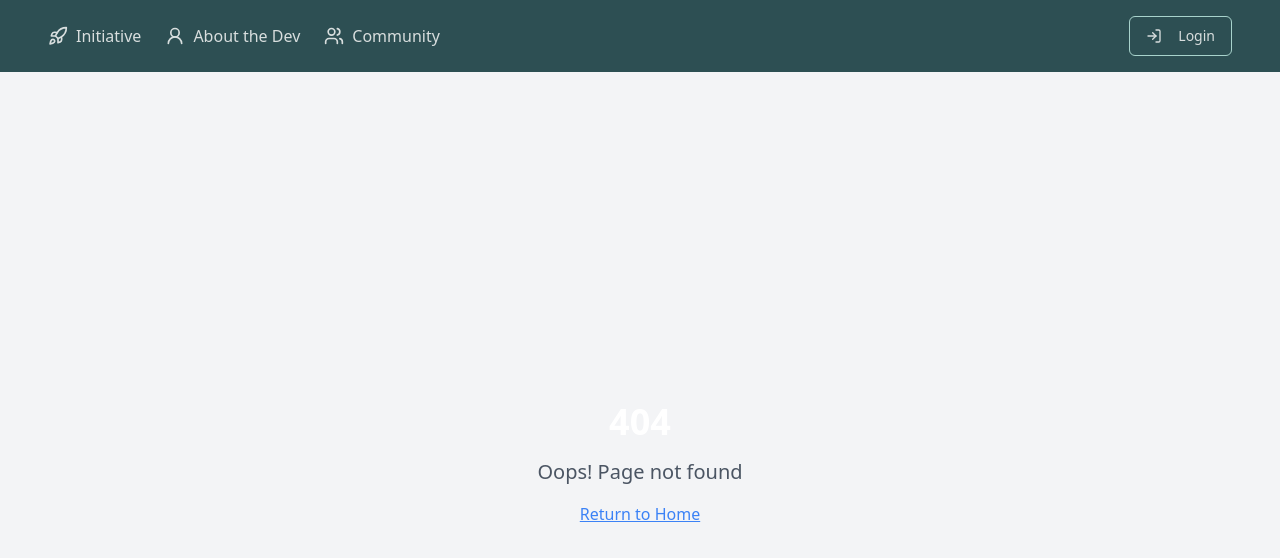
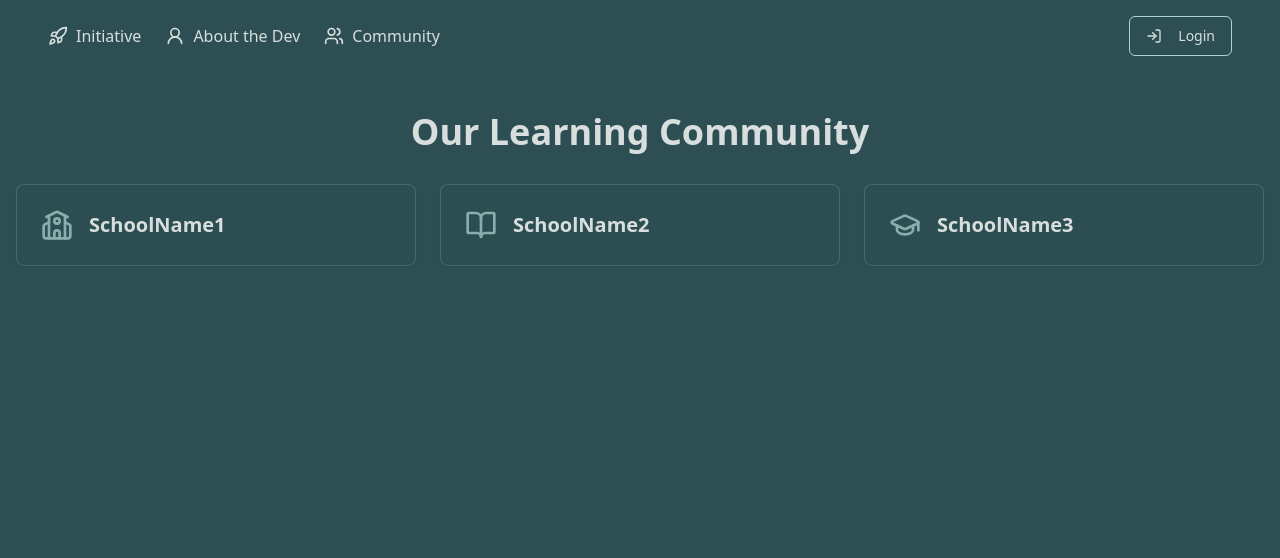
Before and after one commit to YingChenLeu/mindful-learning-loop, a React (Vite) app: page /community in a window 1280 px wide. Before the commit this address had no page. Shown: the top 558 px of the page. Built offline with nearby package versions, Linux system fonts and the light colour scheme.

Commit message:
Add community section
Implement a community section with pulsing icons and school names.

```diff
--- a/src/App.tsx
+++ b/src/App.tsx
@@ -1,4 +1,3 @@
-
 import React from 'react';
 import { Toaster } from "@/components/ui/toaster";
 import { Toaster as Sonner } from "@/components/ui/sonner";
@@ -12,6 +11,7 @@ import AboutDev from "./pages/AboutDev";
 import Index from "./pages/Index";
 import PostProblem from "./pages/PostProblem";
 import NotFound from "./pages/NotFound";
+import Community from "./pages/Community";
 
 const App: React.FC = () => {
   const queryClient = new QueryClient();
@@ -30,6 +30,7 @@ const App: React.FC = () => {
               <Route path="/about-dev" element={<AboutDev />} />
               <Route path="/browse" element={<Index />} />
               <Route path="/post-problem" element={<PostProblem />} />
+              <Route path="/community" element={<Community />} />
               <Route path="*" element={<NotFound />} />
             </Routes>
           </BrowserRouter>
--- a/src/pages/About.tsx
+++ b/src/pages/About.tsx
@@ -1,59 +1,63 @@
-
 import React from 'react';
-import { Leaf, GraduationCap, Sprout, BookOpen, TreeDeciduous, School, Plant, Pencil } from 'lucide-react';
+import { BookOpen, Users, School, GraduationCap, Sprout, TreeDeciduous } from 'lucide-react';
 
 const About = () => {
   return (
     <div className="min-h-screen bg-[#2D4F53] text-[#D8DEDE] py-12 relative overflow-hidden">
       {/* Decorative Icons */}
       <div className="absolute inset-0 overflow-hidden pointer-events-none">
-        <Leaf className="absolute top-20 left-10 text-[#A8D3CC]/20 w-16 h-16 animate-bounce" />
-        <Sprout className="absolute top-40 right-20 text-[#A8D3CC]/20 w-12 h-12 animate-bounce delay-100" />
-        <TreeDeciduous className="absolute bottom-20 left-20 text-[#A8D3CC]/20 w-20 h-20 animate-bounce delay-200" />
-        <Plant className="absolute top-60 left-1/2 text-[#A8D3CC]/20 w-14 h-14 animate-bounce delay-300" />
-        <School className="absolute bottom-40 right-40 text-[#A8D3CC]/20 w-16 h-16 animate-bounce delay-150" />
-        <Pencil className="absolute top-32 left-32 text-[#A8D3CC]/20 w-10 h-10 animate-bounce delay-75" />
+        <BookOpen className="absolute top-20 left-10 text-[#A8D3CC]/20 w-16 h-16 animate-bounce" />
+        <Users className="absolute top-40 right-20 text-[#A8D3CC]/20 w-12 h-12 animate-bounce delay-100" />
+        <School className="absolute bottom-20 left-20 text-[#A8D3CC]/20 w-20 h-20 animate-bounce delay-200" />
+        <GraduationCap className="absolute top-60 left-1/2 text-[#A8D3CC]/20 w-14 h-14 animate-bounce delay-300" />
+        <Sprout className="absolute bottom-40 right-40 text-[#A8D3CC]/20 w-16 h-16 animate-bounce delay-150" />
+        <TreeDeciduous className="absolute top-32 left-32 text-[#A8D3CC]/20 w-10 h-10 animate-bounce delay-75" />
       </div>
 
       <div className="container mx-auto px-4 relative z-10">
         <div className="max-w-3xl mx-auto space-y-12">
           <section className="text-center">
-            <GraduationCap className="w-16 h-16 mx-auto mb-6 text-[#A8D3CC]" />
+            <div className="w-32 h-32 mx-auto mb-6 rounded-full bg-[#A8D3CC] flex items-center justify-center">
+              <BookOpen className="w-16 h-16 text-[#2D4F53]" />
+            </div>
             <h1 className="text-4xl font-bold mb-6 bg-gradient-to-r from-[#D8DEDE] to-[#A8D3CC] bg-clip-text text-transparent">
-              Our Learning Initiative
+              About Initiative
             </h1>
             <p className="text-lg mb-8 text-[#D8DEDE]/90">
-              Fostering growth through collaborative learning and mutual support
+              Our mission is to connect students with resources and communities that foster growth and collaboration.
             </p>
           </section>
 
           <section className="bg-[#2D4F53]/50 rounded-lg p-8 backdrop-blur-sm border border-[#A8D3CC]/20">
             <h2 className="text-2xl font-semibold mb-4 flex items-center gap-2">
-              <BookOpen className="w-6 h-6 text-[#A8D3CC]" />
-              Our Mission
+              <Users className="w-6 h-6 text-[#A8D3CC]" />
+              Our Vision
             </h2>
             <p className="text-[#D8DEDE]/90 leading-relaxed">
-              We believe in the power of community-driven learning. Our platform connects students and educators
-              in a collaborative environment where questions lead to understanding, and challenges become
-              opportunities for growth. Like a garden that needs nurturing to flourish, we provide the space
-              and resources for academic development to bloom.
+              We envision a world where every student has access to the tools and support they need to succeed.
+              By building a platform that connects students with valuable resources and a supportive community,
+              we aim to empower the next generation of leaders and innovators.
             </p>
           </section>
 
           <section className="grid md:grid-cols-2 gap-8">
             <div className="bg-[#2D4F53]/50 rounded-lg p-6 backdrop-blur-sm border border-[#A8D3CC]/20">
-              <h3 className="text-xl font-semibold mb-3 text-[#A8D3CC]">Peer Support</h3>
-              <p className="text-[#D8DEDE]/90">
-                Connect with fellow students who understand your academic journey. Share experiences,
-                solutions, and insights across various subjects and levels.
-              </p>
+              <h3 className="text-xl font-semibold mb-3 text-[#A8D3CC]">Our Goals</h3>
+              <ul className="space-y-2 text-[#D8DEDE]/90">
+                <li>• Connect students with educational resources</li>
+                <li>• Foster a collaborative learning environment</li>
+                <li>• Provide access to a supportive community</li>
+                <li>• Empower students to achieve their full potential</li>
+              </ul>
             </div>
             <div className="bg-[#2D4F53]/50 rounded-lg p-6 backdrop-blur-sm border border-[#A8D3CC]/20">
-              <h3 className="text-xl font-semibold mb-3 text-[#A8D3CC]">Knowledge Growth</h3>
-              <p className="text-[#D8DEDE]/90">
-                Every question asked and answered contributes to our collective learning. Watch your
-                understanding grow as you engage with diverse perspectives and approaches.
-              </p>
+              <h3 className="text-xl font-semibold mb-3 text-[#A8D3CC]">What We Offer</h3>
+              <ul className="space-y-2 text-[#D8DEDE]/90">
+                <li>• Resource directory</li>
+                <li>• Community forum</li>
+                <li>• Study groups</li>
+                <li>• Mentorship programs</li>
+              </ul>
             </div>
           </section>
         </div>
--- /dev/null
+++ b/src/pages/Community.tsx
@@ -0,0 +1,51 @@
+
+import React from 'react';
+import { School, BookOpen, GraduationCap } from 'lucide-react';
+import { Card, CardContent } from '@/components/ui/card';
+
+const Community = () => {
+  return (
+    <div className="min-h-screen bg-[#2D4F53] text-[#D8DEDE] py-12">
+      <div className="container mx-auto px-4">
+        <h1 className="text-4xl font-bold mb-8 text-center">Our Learning Community</h1>
+
+        <div className="grid gap-6 md:grid-cols-2 lg:grid-cols-3">
+          <Card className="bg-[#2D4F53]/50 border border-[#A8D3CC]/20">
+            <CardContent className="p-6">
+              <div className="flex items-center gap-4">
+                <div className="relative">
+                  <School className="w-8 h-8 text-[#A8D3CC] animate-pulse" />
+                </div>
+                <h3 className="text-xl font-semibold text-[#D8DEDE]">SchoolName1</h3>
+              </div>
+            </CardContent>
+          </Card>
+
+          <Card className="bg-[#2D4F53]/50 border border-[#A8D3CC]/20">
+            <CardContent className="p-6">
+              <div className="flex items-center gap-4">
+                <div className="relative">
+                  <BookOpen className="w-8 h-8 text-[#A8D3CC] animate-pulse" />
+                </div>
+                <h3 className="text-xl font-semibold text-[#D8DEDE]">SchoolName2</h3>
+              </div>
+            </CardContent>
+          </Card>
+
+          <Card className="bg-[#2D4F53]/50 border border-[#A8D3CC]/20">
+            <CardContent className="p-6">
+              <div className="flex items-center gap-4">
+                <div className="relative">
+                  <GraduationCap className="w-8 h-8 text-[#A8D3CC] animate-pulse" />
+                </div>
+                <h3 className="text-xl font-semibold text-[#D8DEDE]">SchoolName3</h3>
+              </div>
+            </CardContent>
+          </Card>
+        </div>
+      </div>
+    </div>
+  );
+};
+
+export default Community;
```
